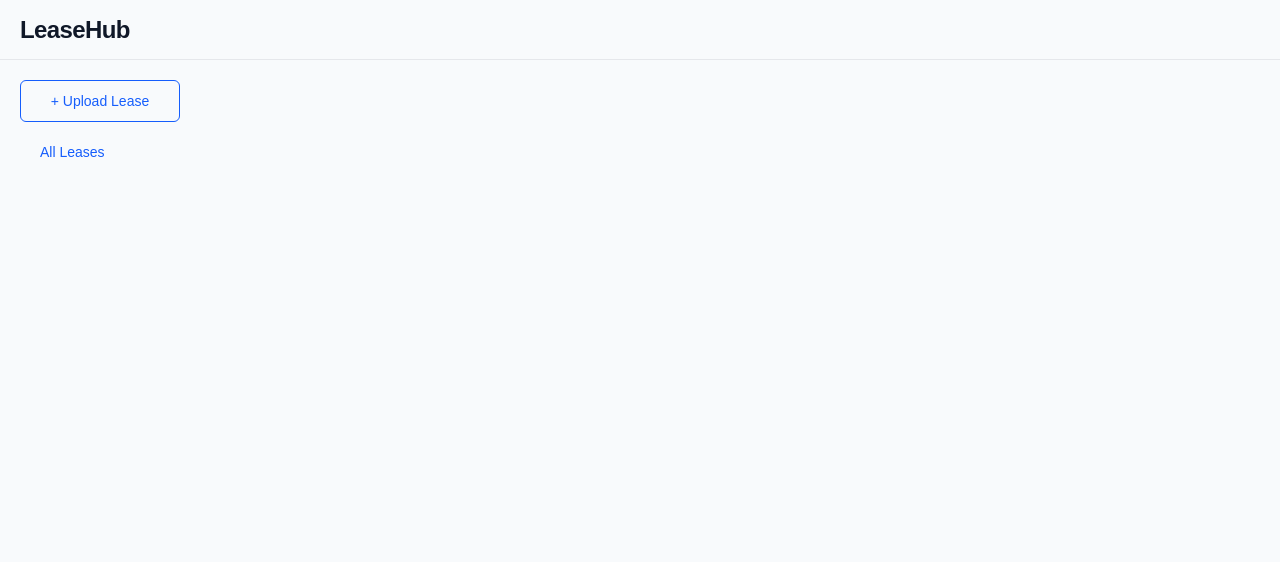
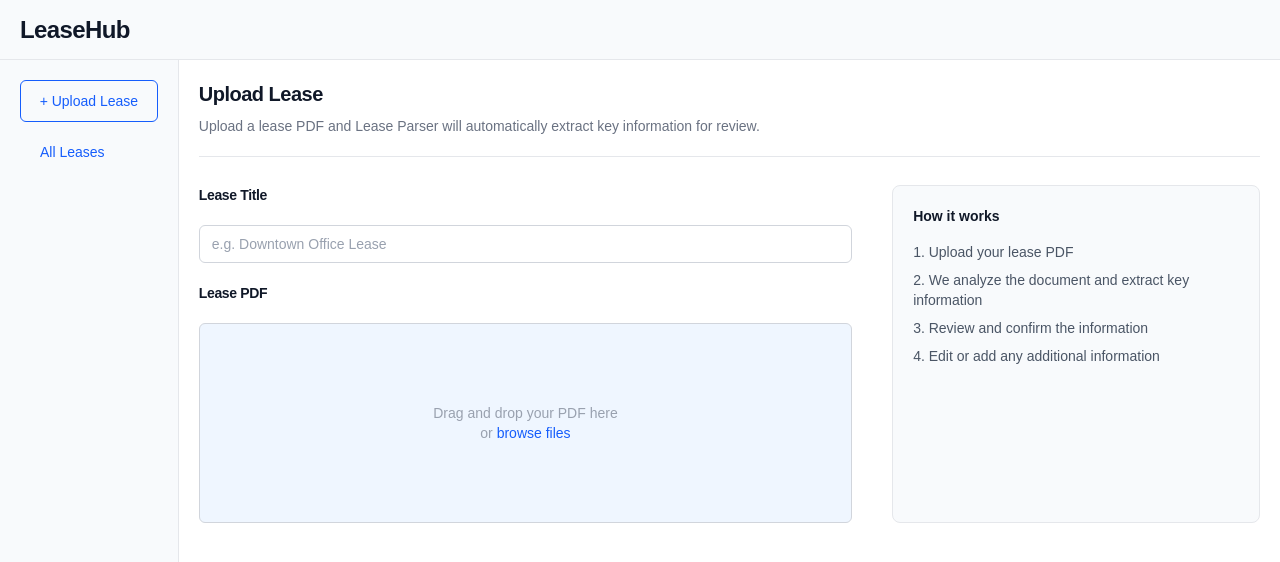
Before and after one commit to ASabadosh/lease-hub, a Next.js app: page /upload-lease in a window 1280 px wide. Shown: the top 562 px of the page. Built offline with nearby package versions, Linux system fonts and the light colour scheme.

Commit message:
feat: upload lease page created

```diff
--- a/src/app/upload-lease/page.tsx
+++ b/src/app/upload-lease/page.tsx
@@ -1,7 +1,57 @@
-export default function LeaseDisplay() {
+export default function UploadLease() {
     return (
-        <main>
+        <main className="w-full">
+        <div className="flex flex-col p-5 bg-white h-[600px] w-full gap-2 border-l border-b border-gray-200">
+            <h1 className="text-xl font-semibold tracking-tight text-gray-900">
+                Upload Lease
+            </h1>
+            <p className="mb-3 text-sm text-gray-500">
+                Upload a lease PDF and Lease Parser will automatically extract key information for review.
+            </p>
+            <div className="border-b border-gray-200 w-full">
 
+            </div>
+            <div className="flex mt-5 gap-10">
+                <form className="flex flex-col gap-5 w-[700px]">
+                    <label htmlFor="lease-title" className="tracking-tight text-sm font-semibold text-gray-900">
+                        Lease Title
+                    </label>
+                     <input
+                        id="lease-title"
+                        type="text"
+                        className="w-full rounded-md border border-gray-300 px-3 py-2 text-sm text-gray-900 placeholder-gray-400 focus:border-blue-500 focus:outline-none focus:ring-2 focus:ring-blue-500/20"
+                        placeholder="e.g. Downtown Office Lease"
+                    />
+                    <p className="tracking-tight text-sm font-semibold text-gray-900">
+                         Lease PDF
+                    </p>
+                    <label htmlFor="lease-pdf" className="w-full rounded-md border border-gray-300 h-[200px] flex items-center justify-center text-sm text-gray-400 bg-blue-50 text-center">
+                        <div>
+                        Drag and drop your PDF here
+                        <br/>
+                        or
+                        <span className="text-blue-600"> browse files</span>
+                        </div>
+                    </label>
+                    <input
+                        id="lease-pdf"
+                        type="file"
+                        className="hidden"
+                    />
+                </form>
+                <div className="rounded-lg border border-gray-200 bg-slate-50 p-5">
+                    <h3 className="mb-4 text-sm font-semibold text-gray-900">
+                        How it works
+                    </h3>
+                    <ol className="space-y-2 text-sm text-gray-600">
+                        <li>1. Upload your lease PDF</li>
+                        <li>2. We analyze the document and extract key information</li>
+                        <li>3. Review and confirm the information</li>
+                        <li>4. Edit or add any additional information</li>
+                    </ol>
+                </div>
+            </div>
+        </div>
         </main>
     );
 }
```
